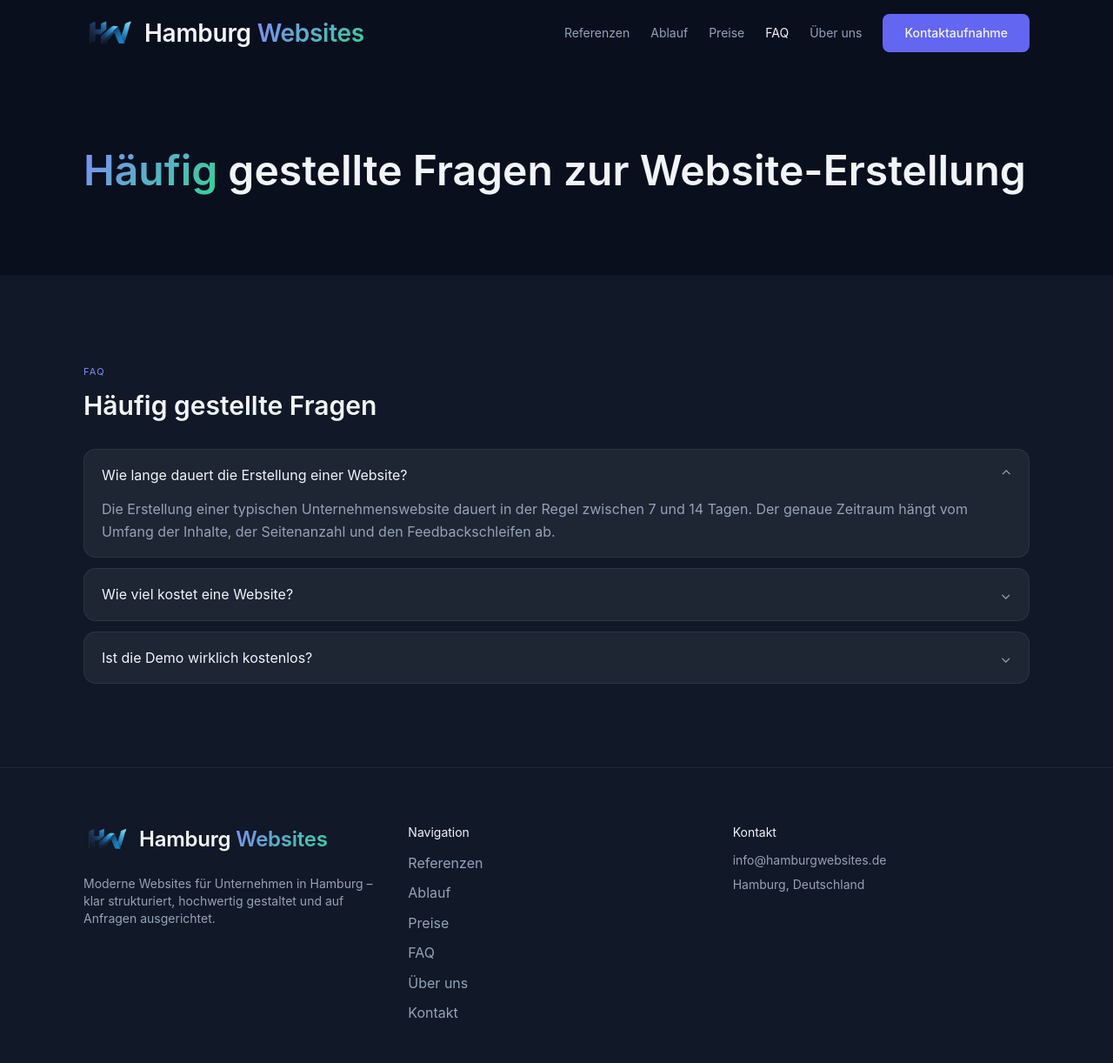
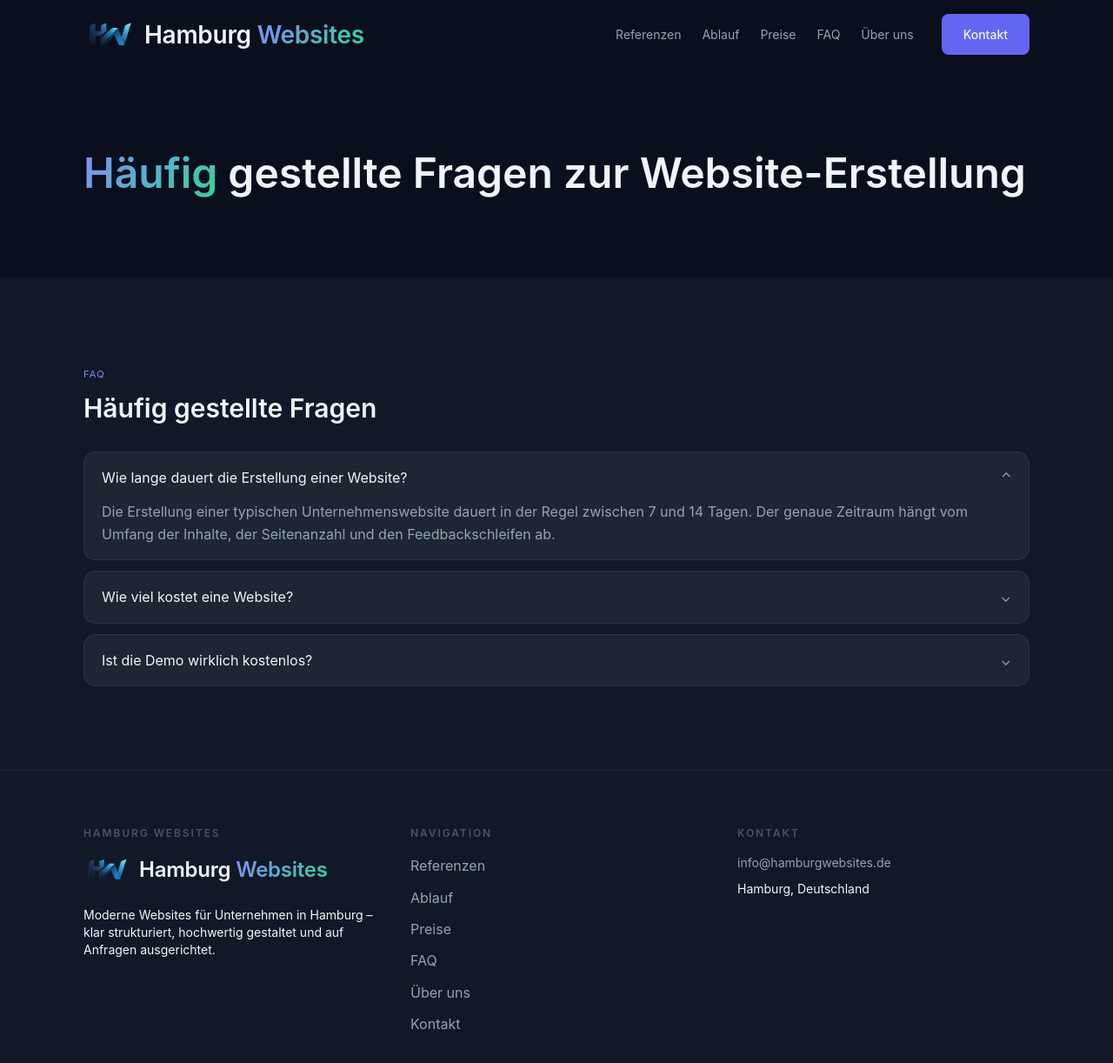
Before and after one commit to VonBismark1871/Hamburg-Website, a Next.js app: page /faq in a window 1280 px wide. Shown: the top 1222 px of the page at 87% size. Built offline with nearby package versions, Linux system fonts and the light colour scheme; no server answers.

Commit message:
Refactor header CTA and strengthen footer hierarchy

```diff
--- a/components/Footer.jsx
+++ b/components/Footer.jsx
@@ -14,24 +14,25 @@ export default function Footer() {
   return (
     <footer className="border-t border-[var(--border-subtle)] bg-[var(--bg-surface)]" aria-label="Seitenfuß">
       <div className="section-container py-16">
-        <div className="grid gap-8 md:grid-cols-3">
-          <div>
+        <div className="grid gap-10 md:grid-cols-3">
+          <div className="space-y-4">
+            <h2 className="text-xs font-semibold uppercase tracking-[0.16em] text-[var(--text-muted)]">Hamburg Websites</h2>
             <LogoLink compact className="inline-flex" />
-            <p className="mt-4 text-sm text-[var(--text-secondary)]">
+            <p className="text-sm text-[color:color-mix(in_srgb,var(--text-primary)_80%,white)]">
               Moderne Websites für Unternehmen in Hamburg – klar strukturiert, hochwertig gestaltet und auf Anfragen ausgerichtet.
             </p>
           </div>
-          <nav>
-            <p className="text-sm text-[var(--text-primary)]">Navigation</p>
-            <ul className="mt-3 space-y-2">
+          <nav className="space-y-4" aria-label="Footer Navigation">
+            <h2 className="text-xs font-semibold uppercase tracking-[0.16em] text-[var(--text-muted)]">Navigation</h2>
+            <ul className="space-y-2.5">
               {navigationLinks.map((link) => (
                 <li key={link.href}><Link className="footer-link" href={link.href}>{link.label}</Link></li>
               ))}
             </ul>
           </nav>
-          <div>
-            <p className="text-sm text-[var(--text-primary)]">Kontakt</p>
-            <ul className="mt-3 space-y-2 text-sm text-[var(--text-secondary)]">
+          <div className="space-y-4">
+            <h2 className="text-xs font-semibold uppercase tracking-[0.16em] text-[var(--text-muted)]">Kontakt</h2>
+            <ul className="space-y-2.5 text-sm text-[color:color-mix(in_srgb,var(--text-primary)_78%,white)]">
               <li><a className="footer-link" href="mailto:info@hamburgwebsites.de">info@hamburgwebsites.de</a></li>
               <li>Hamburg, Deutschland</li>
             </ul>
--- a/components/Header.jsx
+++ b/components/Header.jsx
@@ -8,9 +8,10 @@ const navItems = [
   { href: '/ablauf', label: 'Ablauf' },
   { href: '/preise', label: 'Preise' },
   { href: '/faq', label: 'FAQ' },
-  { href: '/ueber-uns', label: 'Über uns' },
-  { href: '/kontakt', label: 'Kontaktaufnahme' }
+  { href: '/ueber-uns', label: 'Über uns' }
 ];
+
+const ctaItem = { href: '/kontakt', label: 'Kontakt' };
 
 export default function Header() {
   const { pathname } = useRouter();
@@ -31,23 +32,24 @@ export default function Header() {
     >
       <div className="section-container flex items-center justify-between py-4">
         <LogoLink className="shrink-0" />
-        <nav className="hidden items-center gap-6 md:flex" aria-label="Hauptnavigation">
+        <div className="hidden items-center gap-8 md:flex">
+          <nav className="flex items-center gap-6" aria-label="Hauptnavigation">
             {navItems.map((item) => (
               <Link
                 key={item.href}
                 href={item.href}
-              className={`relative text-sm transition after:absolute after:-bottom-1 after:left-0 after:h-[1px] after:w-0 after:bg-[var(--accent-purple-light)] after:transition-all hover:after:w-full ${
-                item.label === 'Kontaktaufnahme'
-                  ? 'primary-btn after:hidden'
-                  : pathname === item.href
-                    ? 'text-[var(--text-primary)]'
-                    : 'text-[var(--text-secondary)] hover:text-[var(--text-primary)]'
+                className={`relative text-sm text-[var(--text-secondary)] transition after:absolute after:-bottom-1 after:left-0 after:h-[1px] after:w-0 after:bg-[var(--accent-purple-light)] after:transition-all hover:text-[var(--text-primary)] hover:after:w-full ${
+                  pathname === item.href ? 'text-[var(--text-primary)]' : ''
                 }`}
               >
                 {item.label}
               </Link>
             ))}
           </nav>
+          <Link href={ctaItem.href} className="primary-btn">
+            {ctaItem.label}
+          </Link>
+        </div>
       </div>
     </header>
   );
```
Lines whose indentation alone changed are shown as unchanged.
